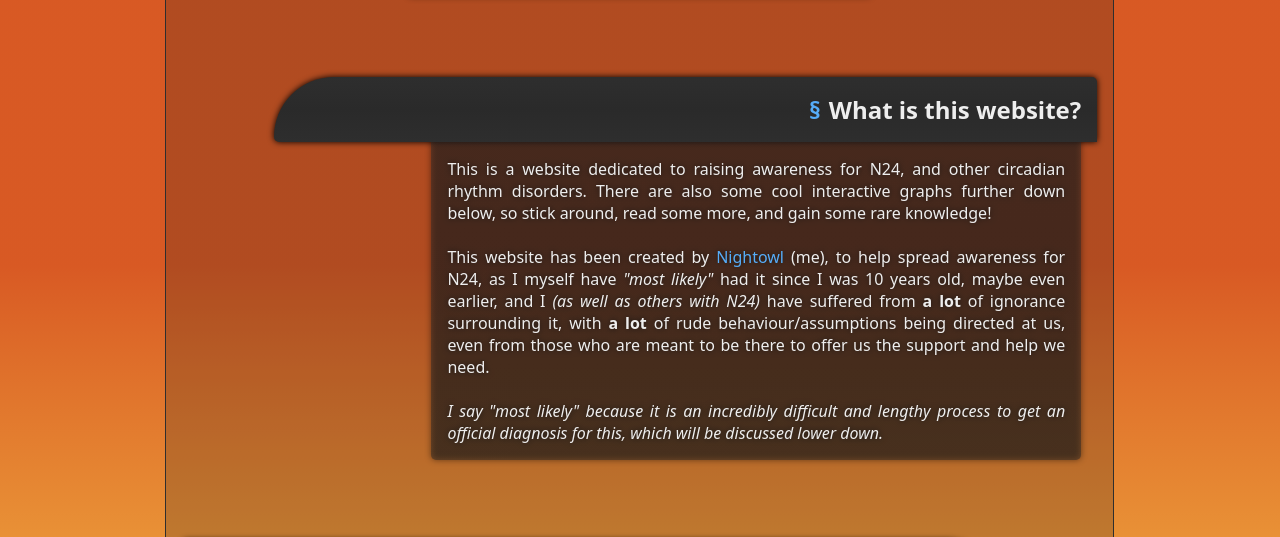
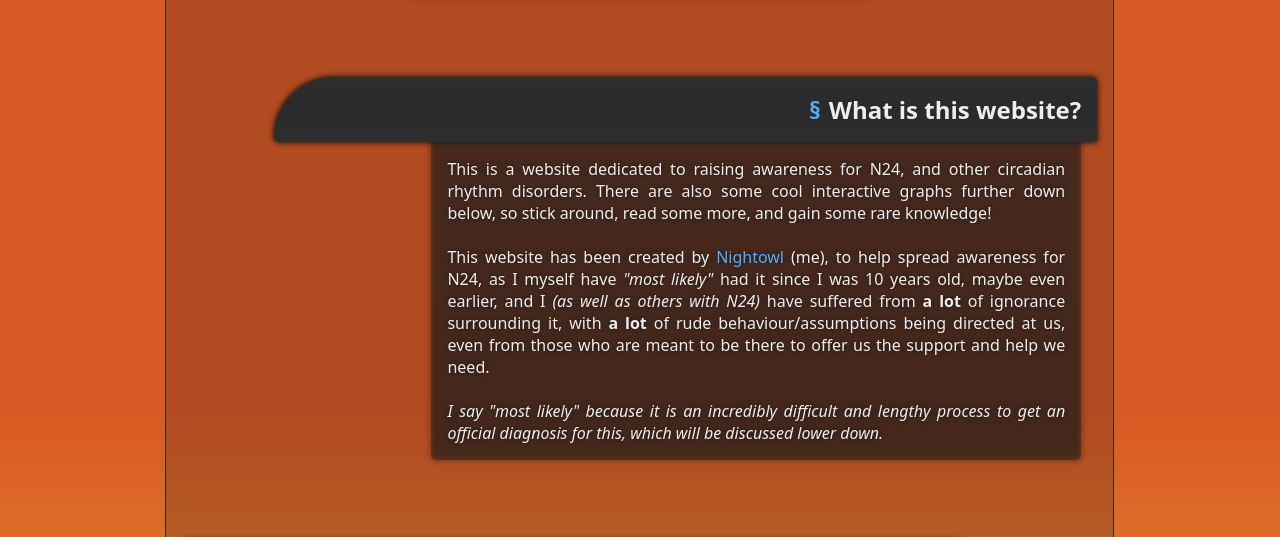
Before and after one commit to nightowl286/n24, a plain HTML site: page src/site/index.html in a window 1280 px wide. Shown: the part 201-738 px from the top of the page. Drawn offline with Linux system fonts and the light colour scheme.

Commit message:
+ Theme matching background.
Closes issue #1.

```diff
--- a/src/site/style.css
+++ b/src/site/style.css
@@ -4,7 +4,6 @@
 	--block-header-background: linear-gradient(to bottom, #2e2e2e, #2a2a2a, #2e2e2e) no-repeat;
 	--block-text-background: linear-gradient(to bottom, #2a2a2a77, #25252577) no-repeat;
 	--block-shadow: drop-shadow(0 0 3px black);
-	;
 }
 
 /* general */
@@ -16,6 +15,24 @@
 html {
 	font-family: 'Noto Sans', sans-serif;
 	min-height: 100vh;
+	background: linear-gradient(to bottom,
+			rgb(183, 53, 23),
+			/* dark orange */
+
+			oklch(0.236 0.105 292.6),
+			/* purple */
+
+			oklch(0.143 0.039 276.0),
+			/* dark blue */
+
+			#16161d,
+			#101010) no-repeat;
+
+	background-size: 100% max(100%, 450em);
+}
+
+@media (prefers-color-scheme: light) {
+	html {
 		background: linear-gradient(to bottom,
 				oklch(0.621 0.172 40.8),
 				/* orange */
@@ -41,19 +58,10 @@ html {
 				oklch(0.804 0.145 34.0),
 				/* orange */
 
-			oklch(0.650 0.218 34.0),
+				oklch(0.650 0.218 34.0)
 				/* dark orange */
-
-			oklch(0.236 0.105 292.6),
-			/* purple */
-
-			oklch(0.143 0.039 276.0),
-			/* dark blue */
-
-			#16161d,
-			#101010) no-repeat;
-
-	background-size: 100% max(100%, 350em);
+			) no-repeat;
+	}
 }
 
 #wip-header {
```
Lines whose indentation alone changed are shown as unchanged.
